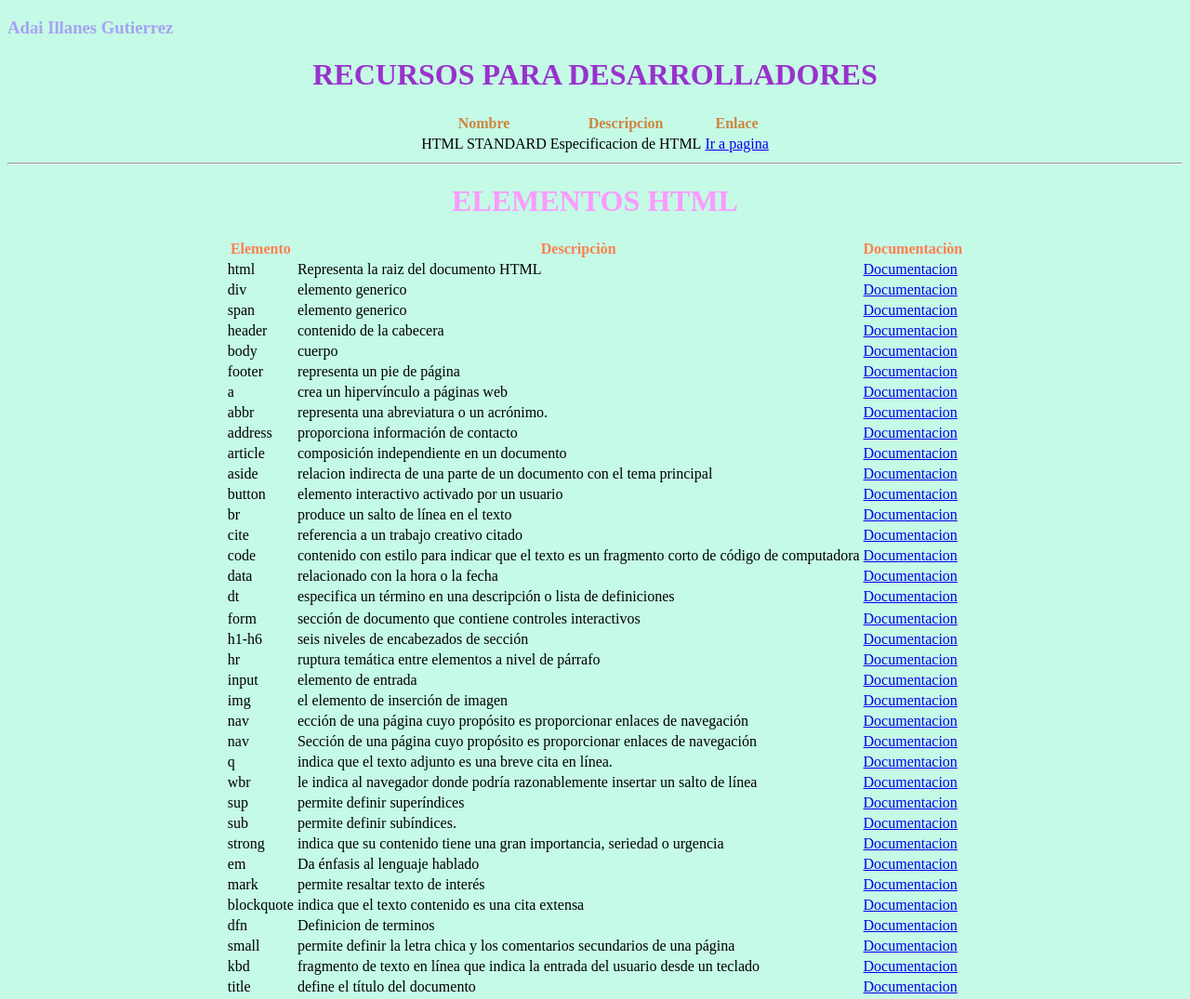
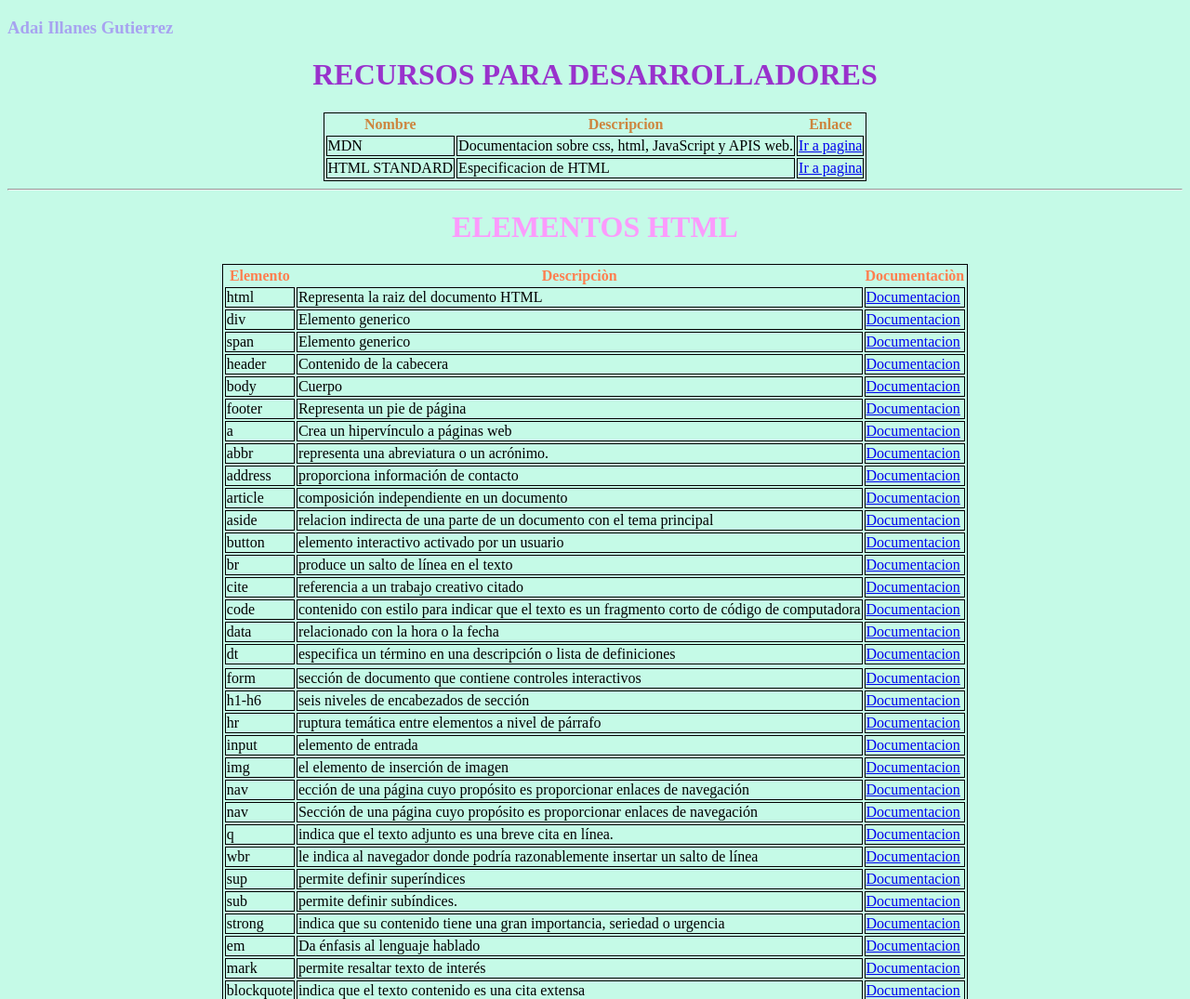
Before and after one commit to AdaiIllanesGutierrez/Mi-Manual, a plain HTML site: page index.html in a window 1280 px wide. Shown: the top 1075 px of the page at 93% size. Drawn offline with Linux system fonts and the light colour scheme.

Commit message:
Crear informacion nueva  html

```diff
--- /dev/null
+++ b/estilo1.css
@@ -0,0 +1,3 @@
+table,td {
+	border: 1px solid black;
+}
--- a/index.html
+++ b/index.html
@@ -6,10 +6,16 @@
     <meta name="viewport" content="width=device-width, initial-scale=1.0">
 
     <title>Document</title>
+    <style>
+        table,td {
+        border: 1px solid black;
+    }
+
+    </style>
+
 </head>
 
 <body style = "background-color:rgb(197, 250, 231); ">
-
     <h3 style="color:rgb(167, 163, 240)">Adai Illanes Gutierrez</h3>
     <center>
     <h1 style="color:darkorchid">RECURSOS PARA DESARROLLADORES</h1>
@@ -23,7 +29,13 @@
             </tr>
         </thead>
         <tbody>
-
+            <tr>
+                <td>MDN</td>
+                <td>
+                    Documentacion sobre css, html, JavaScript y APIS web.
+                </td>
+                <td><a href="https://developer.mozilla.org/es/" target="_blank">Ir a pagina</a></td>
+            </tr>
             <tr >
                 <td>HTML STANDARD </td>
                 <td>Especificacion de HTML </td>
@@ -51,32 +63,32 @@
             </tr>
             <tr>
                 <td>div</td>
-                <td>elemento generico </td>
+                <td>Elemento generico </td>
                 <td><a href="https://developer.mozilla.org/en-US/docs/Web/HTML/Element/div" target="_blank">Documentacion</a></td>
             </tr>
             <tr>
                 <td>span</td>
-                <td>elemento generico</td>
+                <td>Elemento generico</td>
                 <td><a href="https://developer.mozilla.org/en-US/docs/Web/HTML/Element/span" target="_blank">Documentacion</a></td>
             </tr>
             <tr>
                 <td>header</td>
-                <td>contenido de la cabecera </td>
+                <td>Contenido de la cabecera </td>
                 <td><a href="https://developer.mozilla.org/en-US/docs/Web/HTML/Element/header" target="_blank">Documentacion</a></td>
             </tr>
             <tr>
                 <td>body</td>
-                <td>cuerpo </td>
+                <td>Cuerpo </td>
                 <td><a href="https://developer.mozilla.org/en-US/docs/Web/HTML/Element/body" target="_blank">Documentacion</a></td>
             </tr>
             <tr>
                 <td>footer</td>
-                <td>representa un pie de página </td>
+                <td>Representa un pie de página </td>
                 <td><a href="https://developer.mozilla.org/en-US/docs/Web/HTML/Element/footer" target="_blank">Documentacion</a></td>
             </tr>
             <tr>
                 <td>a</td>
-                <td>crea un hipervínculo a páginas web </td>
+                <td>Crea un hipervínculo a páginas web </td>
                 <td><a href="https://developer.mozilla.org/en-US/docs/Web/HTML/Element/a" target="_blank">Documentacion</a></td>
             </tr>
             <tr>
```
